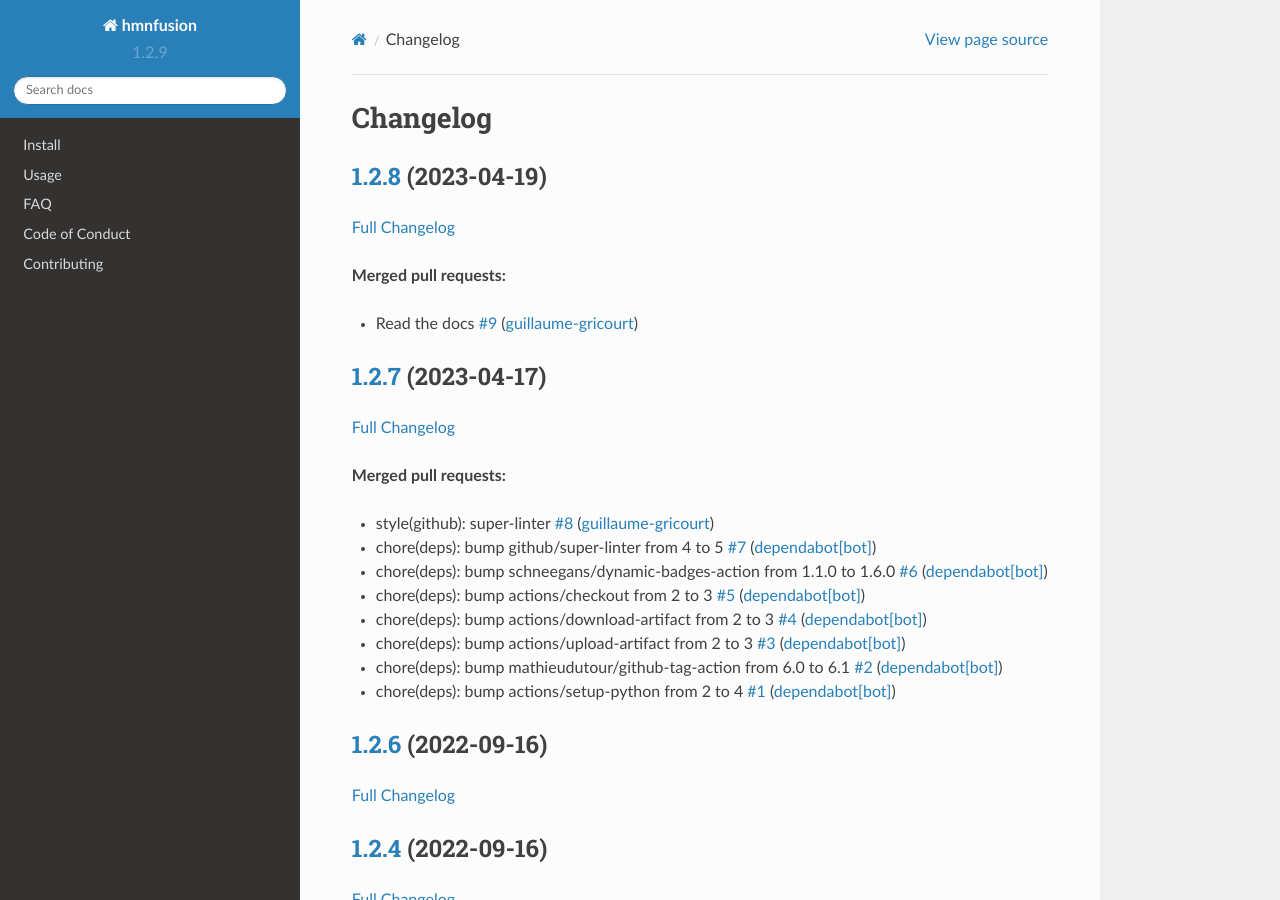
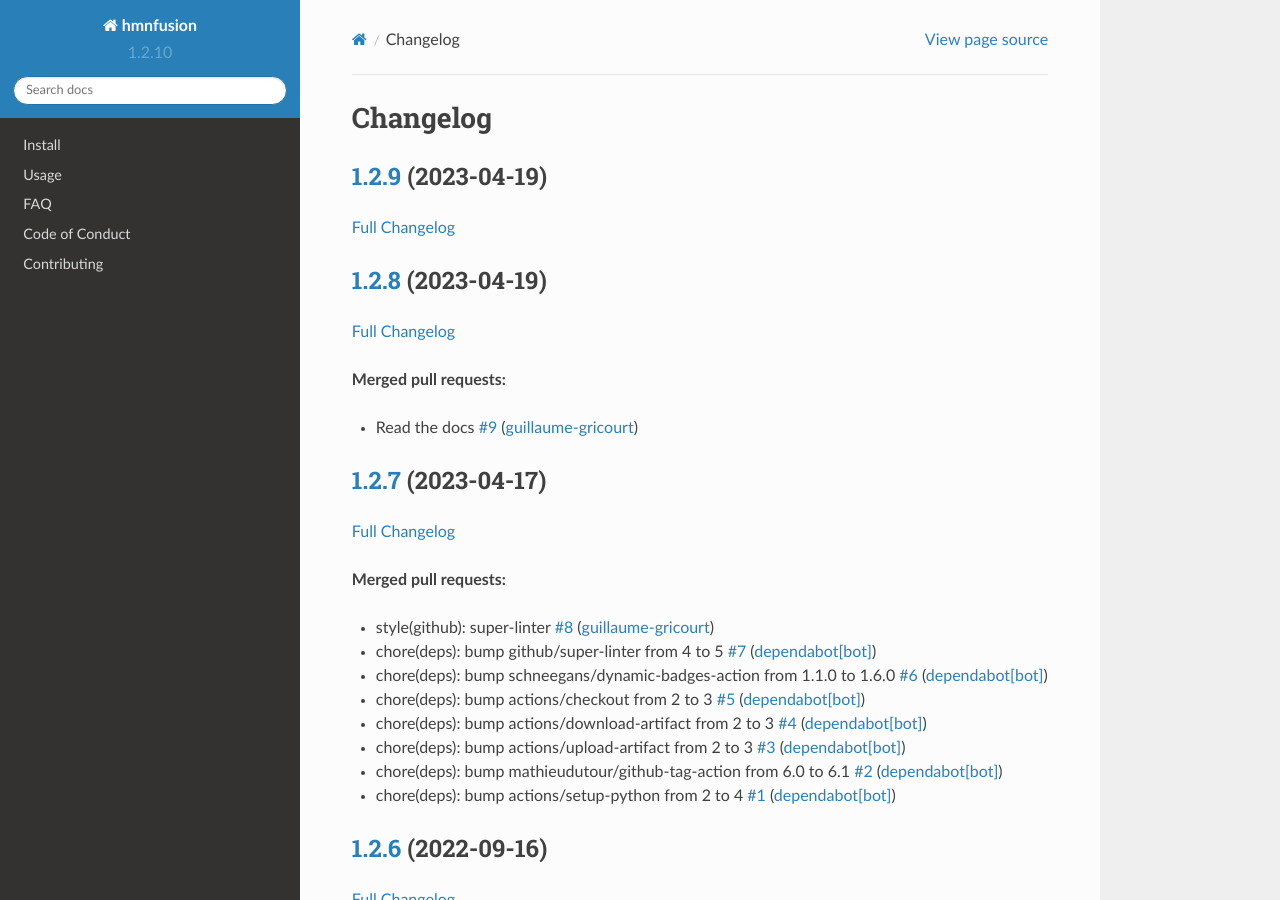
Before and after one commit to guillaume-gricourt/HmnFusion, a Sphinx documentation site: the page built from docs/CHANGELOG.rst, in a window 1280 px wide and 900 px high. Built offline with Sphinx 7.4.7 and the Read the Docs theme 2.0.0, drawn with Linux system fonts in a browser that asks for light colours; pages that are not in the unit, such as notebooks, are missing from menus.

Commit message:
doc(changelog): update

```diff
--- a/docs/CHANGELOG.rst
+++ b/docs/CHANGELOG.rst
@@ -1,5 +1,13 @@
 Changelog
 =========
+
+`1.2.9 <https://github.com/guillaume-gricourt/HmnFusion/tree/1.2.9>`__ (2023-04-19)
+-----------------------------------------------------------------------------------
+
+`Full
+Changelog <https://github.com/guillaume-gricourt/HmnFusion/compare/1.2.8...1.2.9>`__
+
+.. _section-1:
 
 `1.2.8 <https://github.com/guillaume-gricourt/HmnFusion/tree/1.2.8>`__ (2023-04-19)
 -----------------------------------------------------------------------------------
@@ -13,7 +21,7 @@
    `#9 <https://github.com/guillaume-gricourt/HmnFusion/pull/9>`__
    (`guillaume-gricourt <https://github.com/guillaume-gricourt>`__)
 
-.. _section-1:
+.. _section-2:
 
 `1.2.7 <https://github.com/guillaume-gricourt/HmnFusion/tree/1.2.7>`__ (2023-04-17)
 -----------------------------------------------------------------------------------
@@ -104,7 +112,7 @@
 `Full
 Changelog <https://github.com/guillaume-gricourt/HmnFusion/compare/1.1.0...1.2.0>`__
 
-.. _section-9:
+.. _section-10:
 
 `1.1.0 <https://github.com/guillaume-gricourt/HmnFusion/tree/1.1.0>`__ (2022-05-06)
 -----------------------------------------------------------------------------------
@@ -176,7 +184,7 @@
 `Full
 Changelog <https://github.com/guillaume-gricourt/HmnFusion/compare/0.7.0...0.7.1>`__
 
-.. _section-18:
+.. _section-19:
 
 `0.7.0 <https://github.com/guillaume-gricourt/HmnFusion/tree/0.7.0>`__ (2021-06-14)
 -----------------------------------------------------------------------------------
--- a/src/hmnfusion/_version.py
+++ b/src/hmnfusion/_version.py
@@ -1,2 +1,2 @@
 __app_name__ = "hmnfusion"
-__version__ = "1.2.9"
+__version__ = "1.2.10"
```
Also changed, not shown: other parts of docs/CHANGELOG.rst (+17 -17 lines), CHANGELOG.md (+4 -0 lines), 1 other file.
